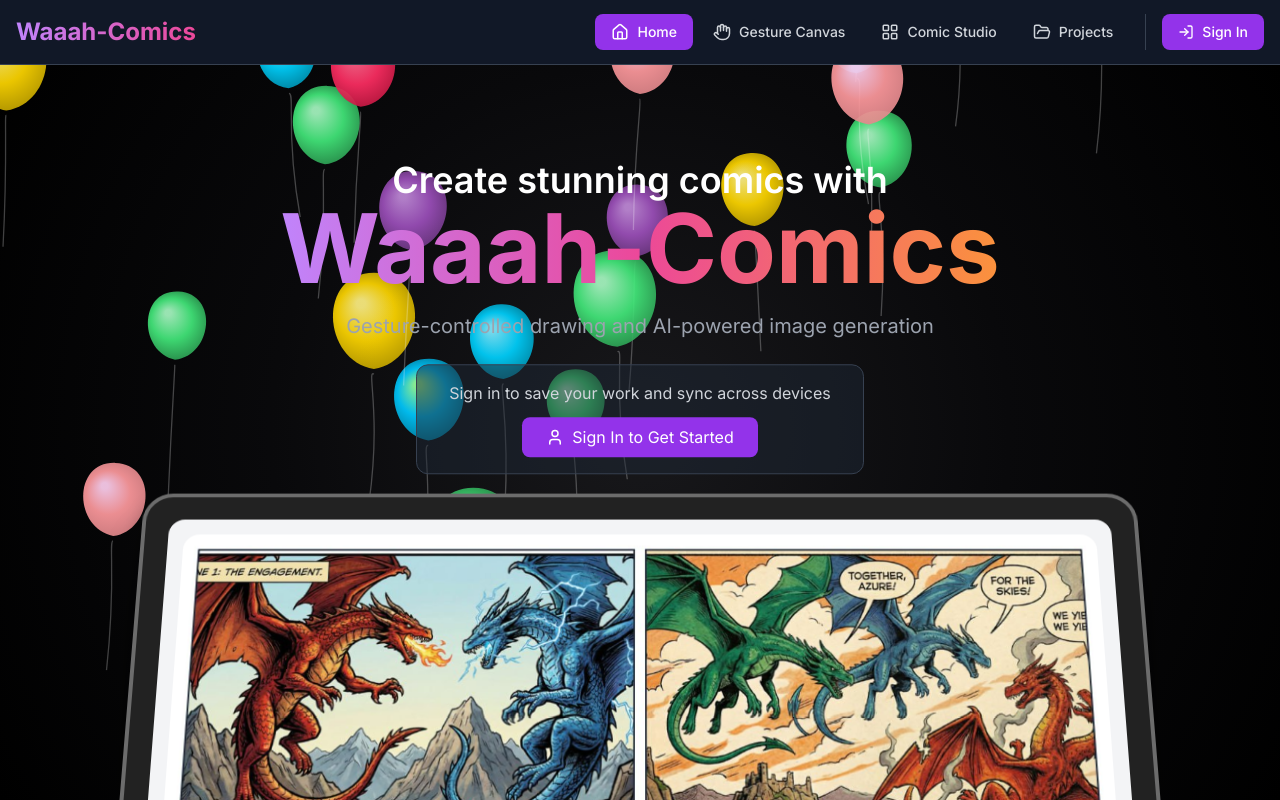
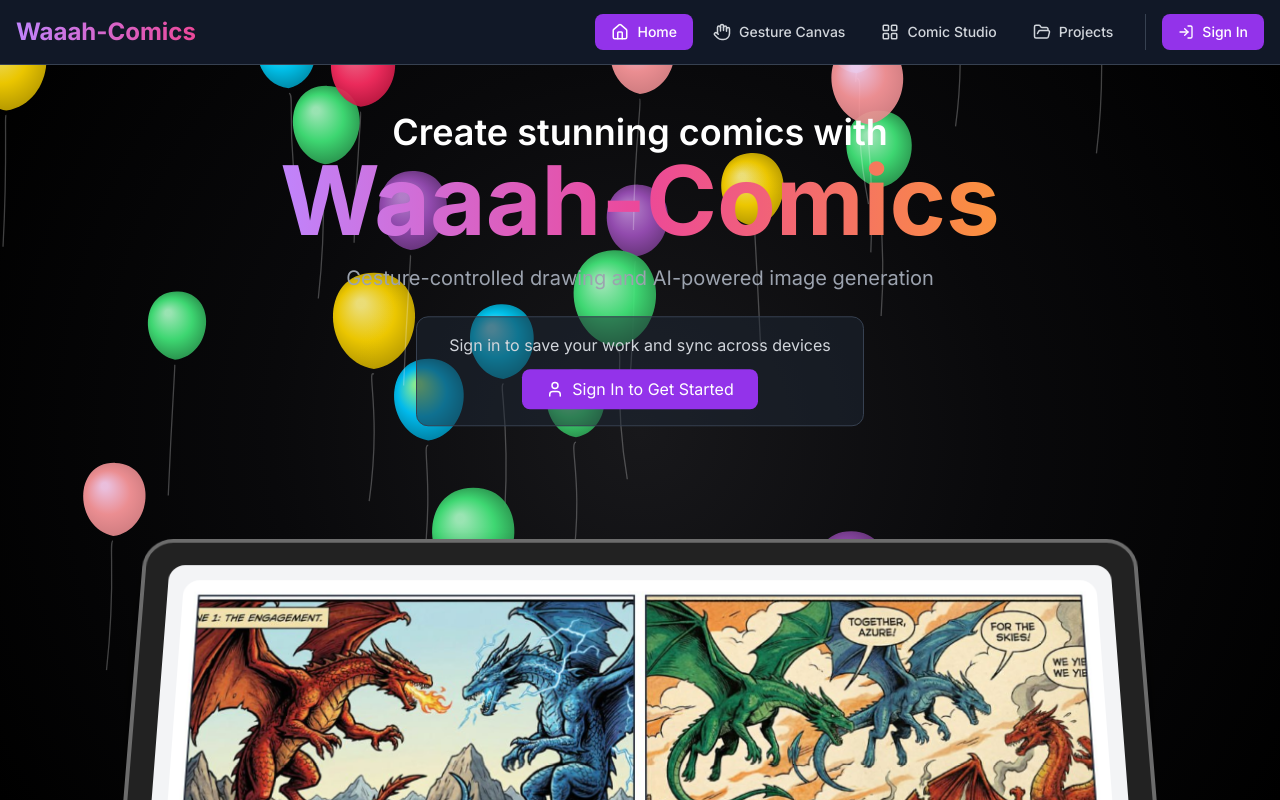
Before and after one commit to KevanSoon/Waaah-Comics, a Next.js app in the folder frontend/: page / in a window 1280 px wide. Shown: the top 800 px of the page. Built offline with nearby package versions, Linux system fonts and the light colour scheme; no server answers.

Commit message:
fix: add margin to header component for improved spacing

```diff
--- a/frontend/src/components/ui/container-scroll-animation.tsx
+++ b/frontend/src/components/ui/container-scroll-animation.tsx
@@ -60,7 +60,7 @@
             style={{
                 translateY: translate,
             }}
-            className="div max-w-5xl mx-auto text-center"
+            className="div max-w-5xl mx-auto text-center mb-16 md:mb-24"
         >
             {titleComponent}
         </motion.div>
```
